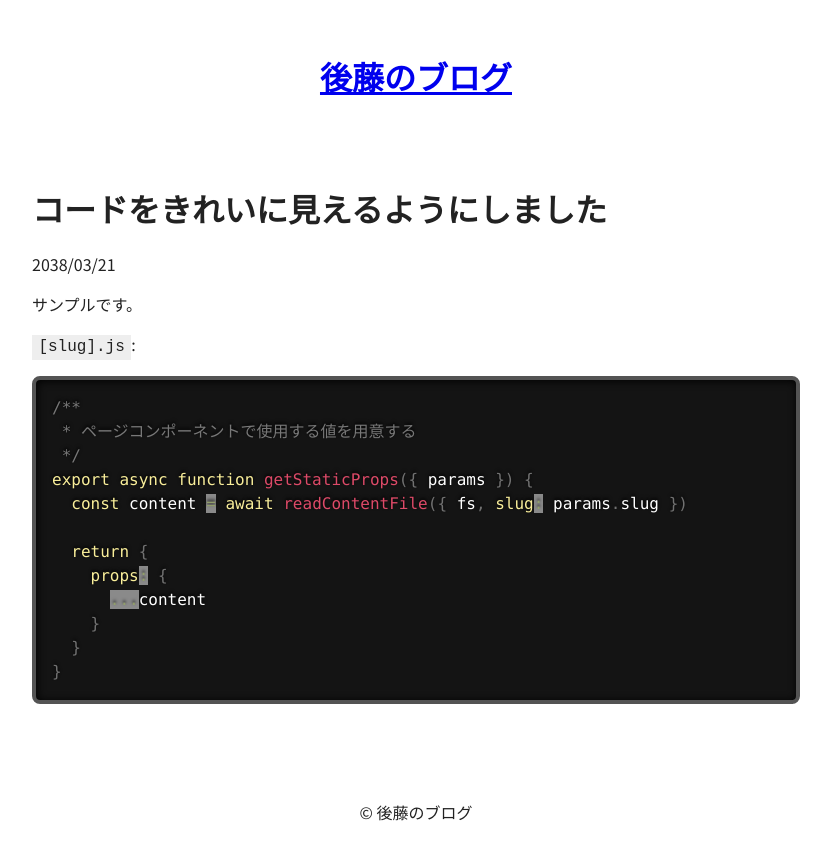
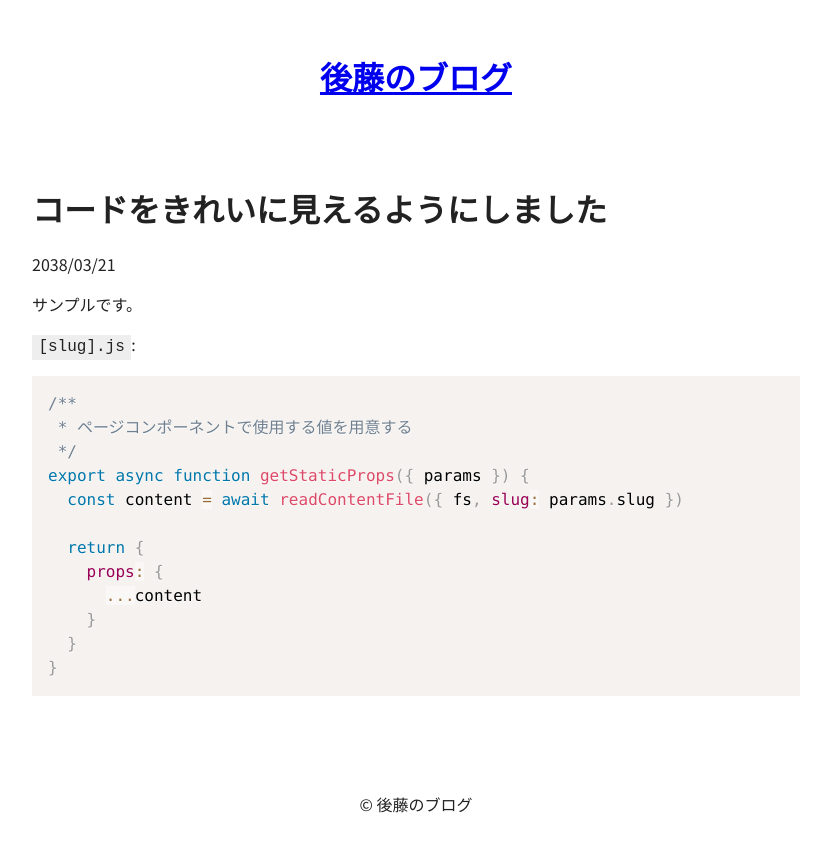
Before and after one commit to gh640/nextjs-blog-example-ja, a Next.js app: page /posts/code-highlight in a window 1280 px wide. Shown: the top 860 px of the page, without its empty margins (224-1055 px from the left). Built offline with nearby package versions, Linux system fonts and the light colour scheme.

Commit message:
Issue #173: `react-syntax-highlighter` を通して Prism.js を使う。

```diff
--- a/components/Markdown.js
+++ b/components/Markdown.js
@@ -5,19 +5,33 @@
 import ReactMarkdown from "react-markdown"
 import rehypeRaw from "rehype-raw"
 import remarkGfm from "remark-gfm"
-import prism from "prismjs"
 
-import "prismjs/themes/prism.css"
-import "prismjs/themes/prism-twilight.css"
+import {Prism as SyntaxHighlighter} from 'react-syntax-highlighter'
 
 const Markdown = ({ children }) => {
-  React.useEffect(() => {
-    prism.highlightAll()
-  })
-
   // Markdown 中の HTML を許容するために `rehypeRaw` を利用する
   return (
-    <ReactMarkdown rehypePlugins={[rehypeRaw]} remarkPlugins={[remarkGfm]}>
+    <ReactMarkdown
+      rehypePlugins={[rehypeRaw]}
+      remarkPlugins={[remarkGfm]}
+      // See: https://github.com/remarkjs/react-markdown#use-custom-components-syntax-highlight
+      components={{
+        code({node, inline, className, children, ...props}) {
+          const match = /language-(\w+)/.exec(className || '')
+          return !inline && match ? (
+            <SyntaxHighlighter
+              children={String(children).replace(/\n$/, '')}
+              language={match[1]}
+              {...props}
+            />
+          ) : (
+            <code className={className} {...props}>
+              {children}
+            </code>
+          )
+        }
+      }}
+    >
       {children}
     </ReactMarkdown>
   )
```
